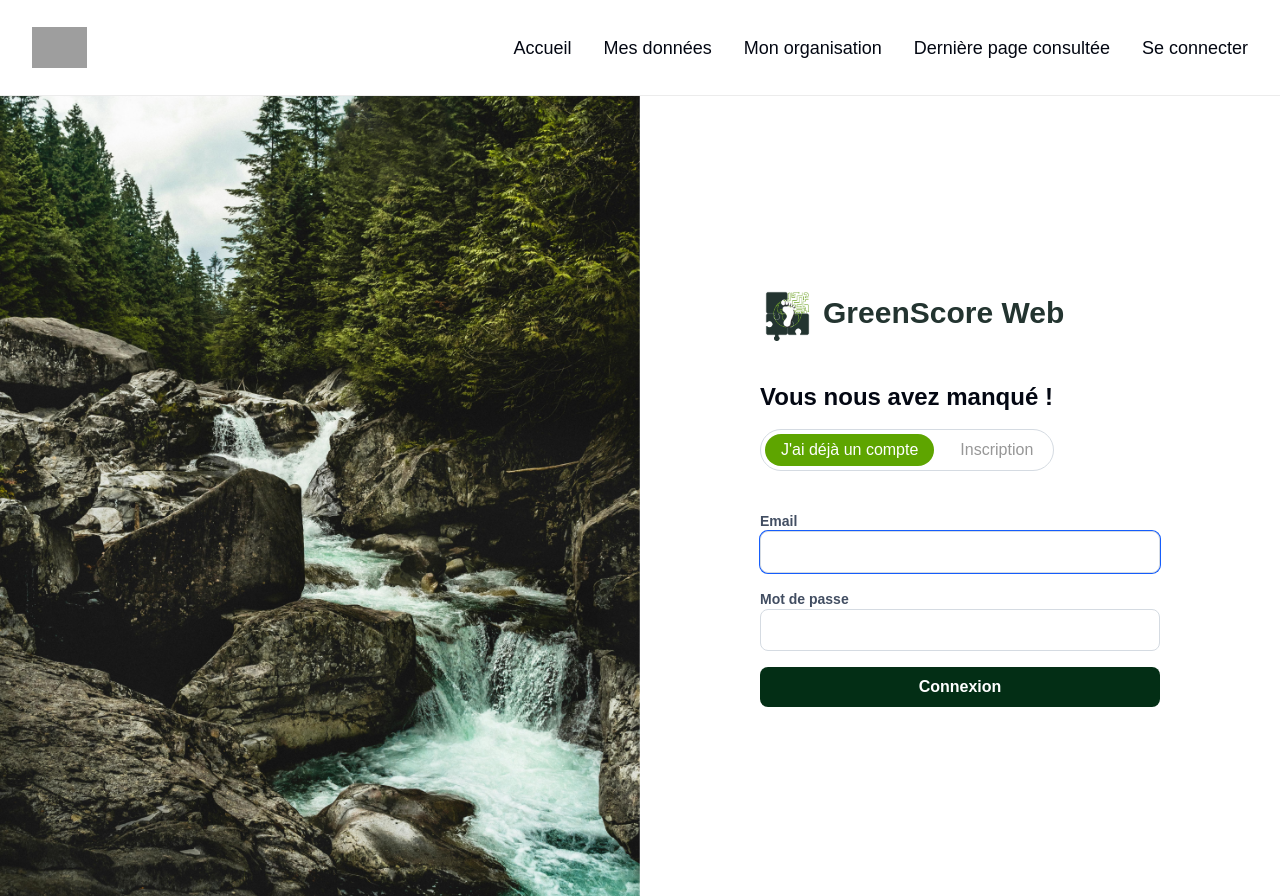
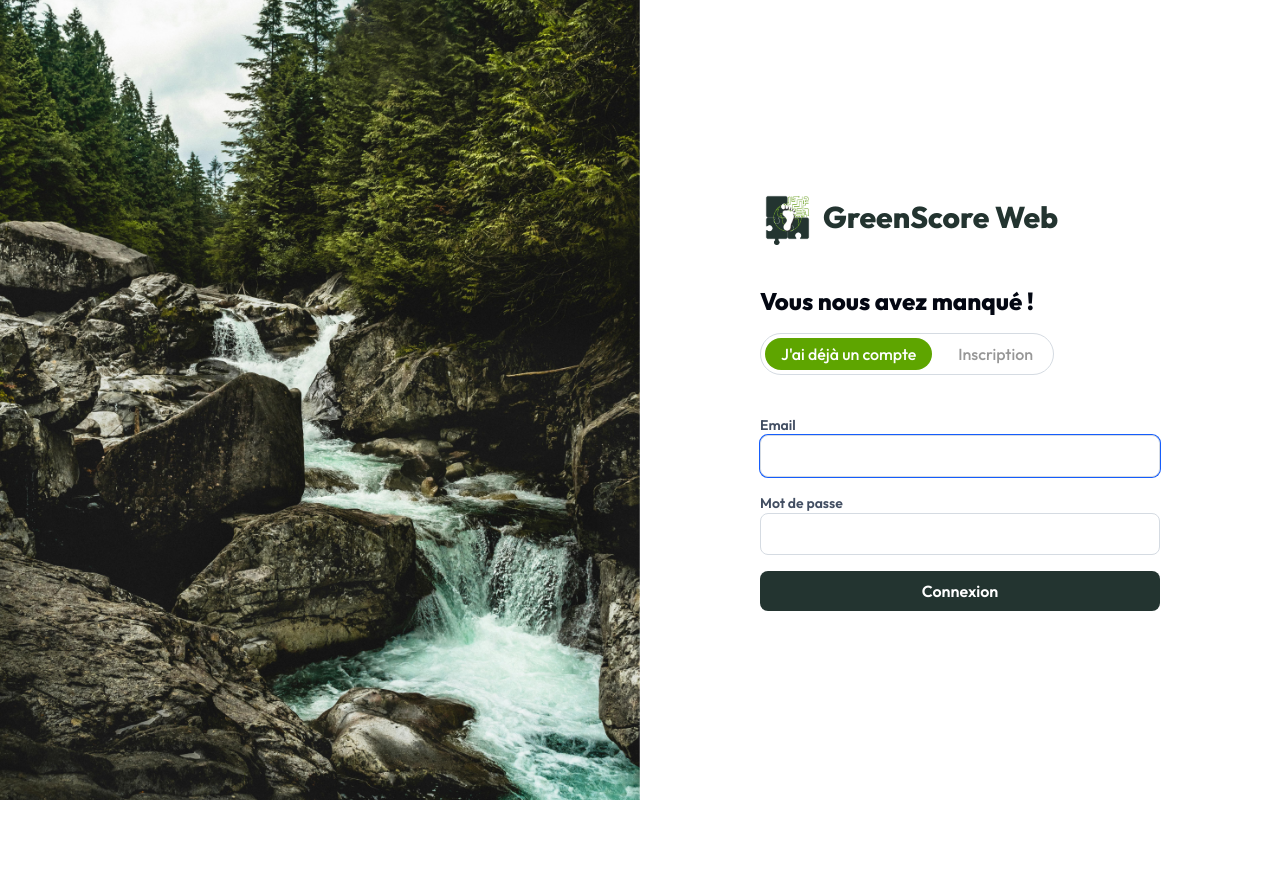
Before and after one commit to green-score-plugin/GreenScorePlugin-Rust-Svelte, a SvelteKit app in the folder frontend/: page /login in a window 1280 px wide. After the commit the page ends 800 px from the top, so only its background shows below. Built offline with nearby package versions, Linux system fonts and the light colour scheme; grey boxes are pictures that could not be loaded.

Commit message:
:lipstick: Fin du style de la page de login

```diff
--- a/frontend/src/app.css
+++ b/frontend/src/app.css
@@ -26,4 +26,5 @@
 
     --font-outfit: "Outfit", sans-serif;
     --font-ovo: "Ovo", serif;
+
 }
--- a/frontend/src/lib/components/AuthBase.svelte
+++ b/frontend/src/lib/components/AuthBase.svelte
@@ -43,7 +43,7 @@
 
                 <input type="hidden" name="_csrf_token" value="">
 
-                <button type="submit" class="w-full h-fit rounded-lg bg-green-950 px-1 py-2 font-semibold font-outfit text-white">Connexion</button>
+                <button type="submit" class="w-full h-fit rounded-lg bg-gs-green-950 px-1 py-2 font-semibold font-outfit text-white">Connexion</button>
 
             </form>
         </div>
--- /dev/null
+++ b/frontend/src/routes/(app)/+layout.svelte
@@ -0,0 +1,10 @@
+<script lang="ts">
+
+	import Header from '$lib/Header.svelte';
+
+	let { children } = $props();
+</script>
+
+<Header />
+
+{@render children()}
--- /dev/null
+++ b/frontend/src/routes/(auth)/+layout@.svelte
@@ -0,0 +1 @@
+<slot />
--- a/frontend/src/routes/+layout.svelte
+++ b/frontend/src/routes/+layout.svelte
@@ -1,13 +1,16 @@
-<script lang="ts">
-	import '../app.css';
-	import favicon from '$lib/assets/favicon.svg';
-	import Header from '$lib/Header.svelte';
+<script>
+    import favicon from "$lib/assets/favicon.svg";
+    import '../app.css';
 
-	let { children } = $props();
+    let {children} = $props();
+
 </script>
-<Header />
+
 <svelte:head>
-	<link rel="icon" href={favicon} />
+    <link rel="icon" href={favicon}/>
+    <link rel="preconnect" href="https://fonts.googleapis.com"/>
+    <link rel="preconnect" href="https://fonts.gstatic.com"/>
+    <link href="https://fonts.googleapis.com/css2?family=Outfit:wght@400;500;600;700;800;900&display=swap" rel="stylesheet"/>
 </svelte:head>
 
 {@render children()}
```
Also changed, not shown: frontend/src/routes/(app)/+page.svelte (renamed from frontend/src/routes/+page.svelte), frontend/src/routes/(auth)/login/+page.svelte (renamed from frontend/src/routes/login/+page.svelte).
